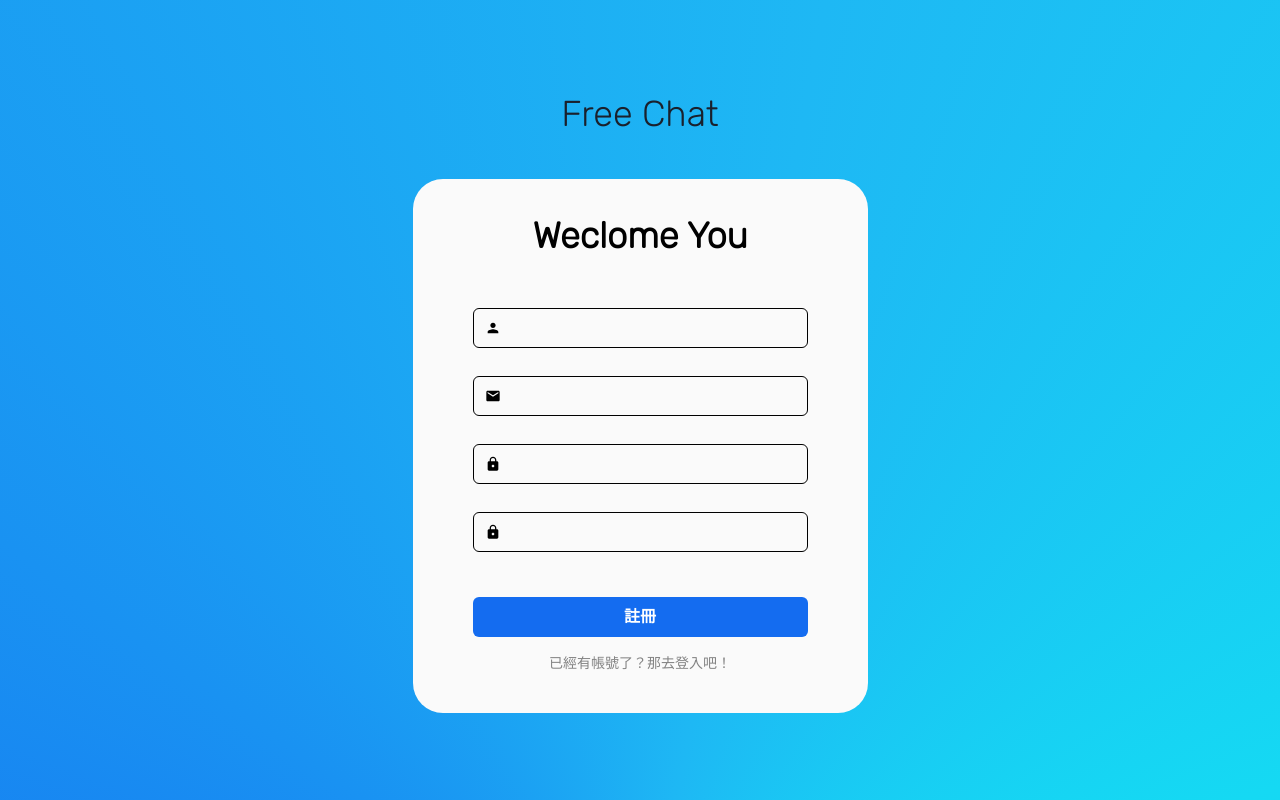
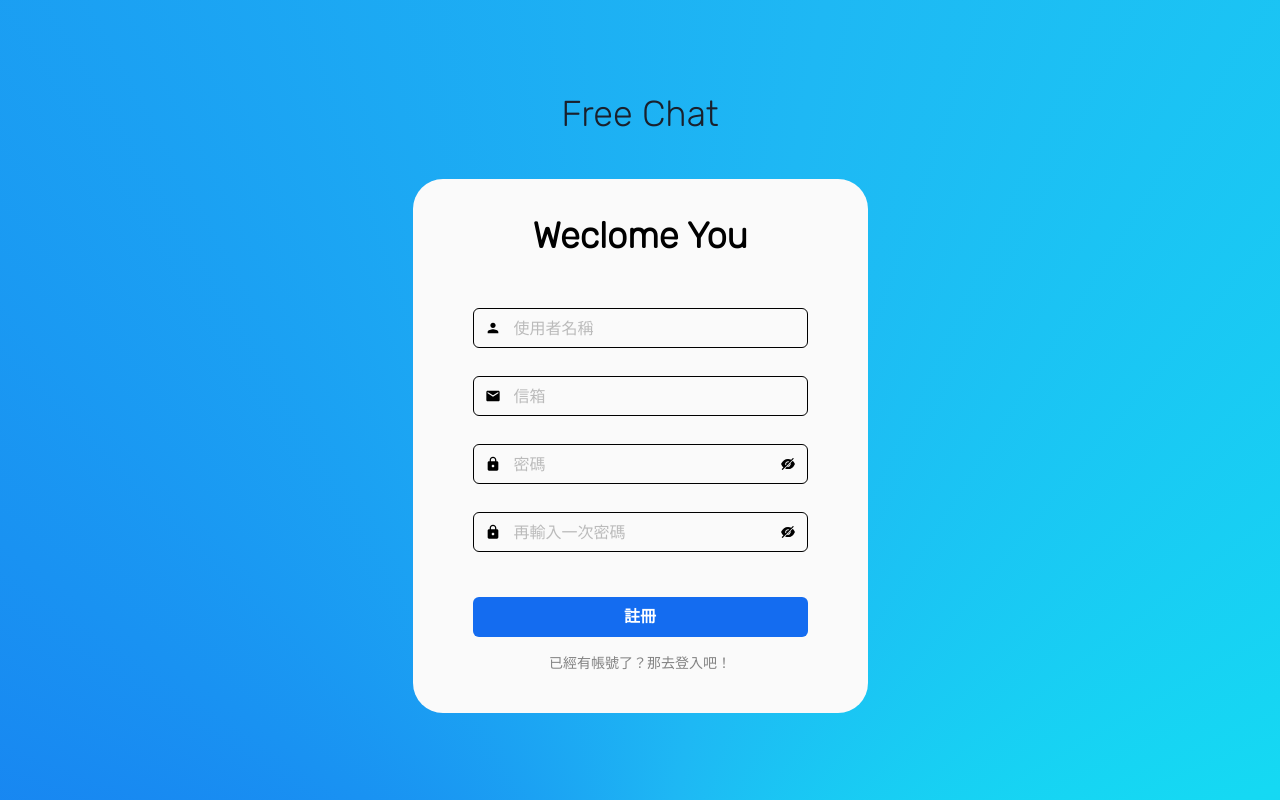
Before and after one commit to Solo-steven/simple-chat-app-frontend, a React (Create React App) app: page /auth in a window 1280 px wide. Both pictures are taken after a click on the element "還沒有帳號嗎？那來註冊吧！". Built offline with nearby package versions, Linux system fonts and the light colour scheme; no server answers.

Commit message:
Feat: Improve UX of Auth Form
* Add Placeholder.
* Add text and password switch for password input.

```diff
--- a/src/pages/Auth/Login.tsx
+++ b/src/pages/Auth/Login.tsx
@@ -3,10 +3,12 @@ import { Redirect } from "react-router-dom";
 import { useSelector, useDispatch } from "react-redux";
 import { RootState } from "../../app/reducer";
 import * as ActionCreators from "../../app/actions/creator";
-import { Box, Input, InputGroup, InputLeftElement, Icon, Button, Text } from "@chakra-ui/react";
-import { MdEmail, MdLock } from "react-icons/md"
+import { Box, Input, InputGroup, InputLeftElement, InputRightElement, Icon, Button, Text } from "@chakra-ui/react";
+import { MdEmail, MdLock } from "react-icons/md";
+import { AiFillEye, AiFillEyeInvisible } from "react-icons/ai";
 
 const Login: React.FC = () => {
+    const [showPassword, setShowPassword] = useState(false);
     const [errorFlags, setErrorFlags] = useState([false, false]);
     const authForm = useSelector((root: RootState) => root.authForm);
     const authFlag = useSelector((root: RootState) => root.control.auth.flag);
@@ -43,6 +45,8 @@ const Login: React.FC = () => {
                     children={<Icon as={MdEmail}/>}
                 />
                 <Input
+                    _placeholder={{color: "#bbbbbb"}}
+                    placeholder="信箱"
                     isInvalid={errorFlags[0]}
                     value={authForm.email}
                     color="#000000"
@@ -61,6 +65,9 @@ const Login: React.FC = () => {
                     children={<Icon as={MdLock}/>}
                 />
                 <Input
+                    _placeholder={{color: "#bbbbbb"}}
+                    placeholder="密碼"
+                    type={showPassword ? "text" : "password"}
                     isInvalid={errorFlags[1]}
                     value={authForm.password}
                     color="#000000"
@@ -71,6 +78,12 @@ const Login: React.FC = () => {
                         if(errorFlags[1]) setErrorFlags(pre => [pre[0], false]);
                         dispatch(ActionCreators.authForm.changePassword(e.target.value))
                     }}
+                />
+                <InputRightElement
+                    cursor="pointer"
+                    onClick={() => setShowPassword(pre => !pre)}
+                    color="#000000"
+                    children={<Icon as={ showPassword ? AiFillEye: AiFillEyeInvisible }/>}
                 />
             </InputGroup>
             <Text
@@ -108,6 +121,7 @@ const Login: React.FC = () => {
                 cursor="pointer"
                 marginBottom="70px"
                 onClick={()=> dispatch(ActionCreators.control.switchLoginAndRegister())}
+                userSelect="none"
             >
                 {"還沒有帳號嗎？那來註冊吧！"}
             </Text>
--- a/src/pages/Auth/Register.tsx
+++ b/src/pages/Auth/Register.tsx
@@ -2,10 +2,12 @@ import React, { useState, useEffect } from "react";
 import { useSelector, useDispatch } from "react-redux";
 import { RootState } from "../../app/reducer";
 import * as ActionCreators from "../../app/actions/creator";
-import { Box, Input, InputGroup, InputLeftElement, Icon, Button, Text, VStack } from "@chakra-ui/react";
-import { MdEmail, MdLock, MdPerson } from "react-icons/md"
+import { Box, Input, InputGroup, InputLeftElement, InputRightElement, Icon, Button, Text, VStack } from "@chakra-ui/react";
+import { MdEmail, MdLock, MdPerson } from "react-icons/md";
+import { AiFillEye, AiFillEyeInvisible } from "react-icons/ai";
 
 const Register: React.FC = () => {
+    const [showPassword, setShowPassword] = useState([false, false]);
     const [errorFlags, setErrorFlags] = useState([false, false, false, false]);
     const authForm = useSelector((root: RootState) => root.authForm);
     const dispatch = useDispatch();
@@ -37,6 +39,8 @@ const Register: React.FC = () => {
                         children={<Icon as={MdPerson}/>}
                     />
                     <Input
+                        _placeholder={{color: "#bbbbbb"}}
+                        placeholder="使用者名稱"
                         isInvalid={errorFlags[0]}
                         value={authForm.name}
                         color="#000000"
@@ -61,6 +65,8 @@ const Register: React.FC = () => {
                         children={<Icon as={MdEmail}/>}
                     />
                     <Input
+                        _placeholder={{color: "#bbbbbb"}}
+                        placeholder="信箱"
                         isInvalid={errorFlags[1]}
                         value={authForm.email}
                         color="#000000"
@@ -85,6 +91,9 @@ const Register: React.FC = () => {
                         children={<Icon as={MdLock}/>}
                     />
                     <Input
+                        _placeholder={{color: "#bbbbbb"}}
+                        placeholder="密碼"
+                        type={showPassword[0] ? "text" : "password"}
                         isInvalid={errorFlags[2]}
                         value={authForm.password}
                         color="#000000"
@@ -102,6 +111,12 @@ const Register: React.FC = () => {
                             dispatch(ActionCreators.authForm.changePassword(e.target.value))
                         }}
                     />
+                    <InputRightElement
+                        cursor="pointer"
+                        onClick={() => setShowPassword(pre => [!pre[0], pre[1]])}
+                        color="#000000"
+                        children={<Icon as={ showPassword[0] ? AiFillEye: AiFillEyeInvisible }/>}
+                    />
                 </InputGroup>
                     <InputGroup >
                     <InputLeftElement
@@ -109,6 +124,9 @@ const Register: React.FC = () => {
                         children={<Icon as={MdLock}/>}
                     />
                     <Input
+                        _placeholder={{color: "#bbbbbb"}}
+                        placeholder="再輸入一次密碼"
+                        type={showPassword[1] ? "text" : "password"}
                         isInvalid={errorFlags[3]}
                         value={authForm.passwordCheck}
                         color="#000000"
@@ -125,6 +143,12 @@ const Register: React.FC = () => {
                             }
                             dispatch(ActionCreators.authForm.changePasswordCheck(e.target.value))
                         }}
+                    />
+                    <InputRightElement
+                        cursor="pointer"
+                        onClick={() => setShowPassword(pre => [pre[0], !pre[1]])}
+                        color="#000000"
+                        children={<Icon as={ showPassword[1] ? AiFillEye: AiFillEyeInvisible }/>}
                     />
                 </InputGroup>
             </VStack>
@@ -162,6 +186,7 @@ const Register: React.FC = () => {
                 cursor="pointer"
                 marginBottom="10px"
                 onClick={()=> dispatch(ActionCreators.control.switchLoginAndRegister())}
+                userSelect="none"
             >
                 {"已經有帳號了？那去登入吧！"}
             </Text>
```
